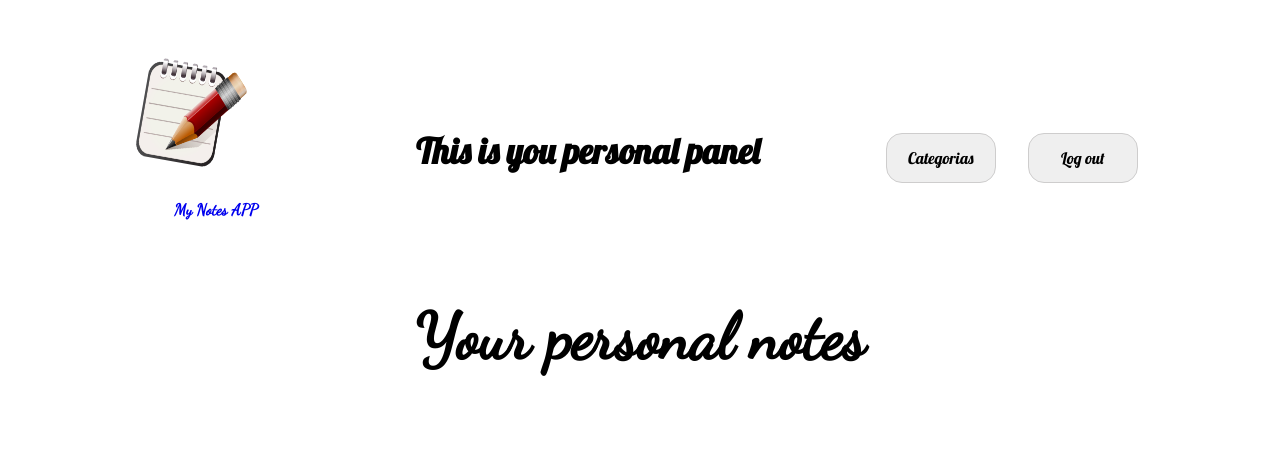
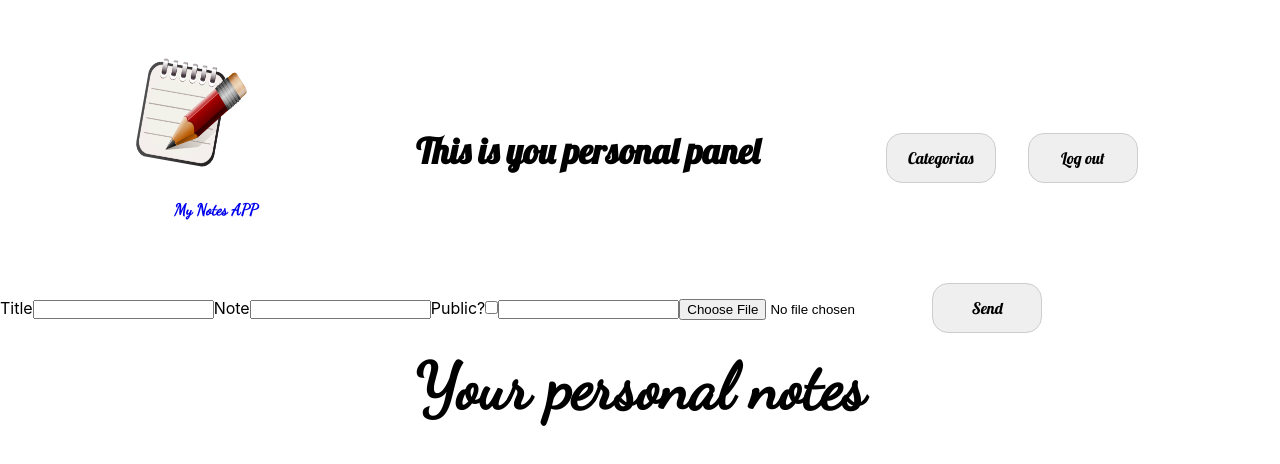
Before and after one commit to pablomonzon95/My_notes_app, a React (Create React App) app: page /panel in a window 1280 px wide. Shown: the top 464 px of the page. Built offline with nearby package versions, Linux system fonts and the light colour scheme.

Commit message:
añadido el post de la nota

```diff
--- a/src/App.js
+++ b/src/App.js
@@ -20,7 +20,8 @@ function App() {
       token !== "null" &&
       (window.location.pathname.includes("login") ||
         window.location.pathname === "/" ||
-        window.location.pathname === "register")
+        window.location.pathname === "register" ||
+        window.location.pathname === "")
     ) {
       window.location.pathname = "/panel"; // No uso el navigate por estar fuera del provider de router
     } else if (token === "null" && window.location.pathname.includes("panel")) {
--- /dev/null
+++ b/src/Components/AddNoteForm/index.js
@@ -0,0 +1,80 @@
+import { useState } from "react";
+import swal from "sweetalert";
+import axios from "axios";
+import { useNotes } from "../../hooks/useNotes";
+export const AddNoteForm = () => {
+  const { Notes, setNotes } = useNotes();
+  const [addNoteData, setaddNoteData] = useState({
+    title: "",
+    note: "",
+    public: false,
+    categoryId: "",
+  });
+  const handleInputChangeAddNoteData = (e) => {
+    let { name, value } = e.target;
+    let newData = { ...addNoteData, [name]: value };
+    setaddNoteData(newData);
+  };
+  const handleSubmitaddNoteData = async (e) => {
+    e.preventDefault();
+    const token = `Bearer ${localStorage.getItem("token")}`;
+    console.log(token);
+    try {
+      const { data } = await axios.post(
+        `${process.env.REACT_APP_BACKEND}/notes`,
+        addNoteData,
+        {
+          headers: {
+            authorization: token,
+          },
+        }
+      );
+    } catch (error) {
+      swal("An error has occured", error.response.data.message, "error");
+    }
+  };
+
+  return (
+    <form onSubmit={handleSubmitaddNoteData}>
+      <label htmlFor="title">Title</label>
+      <input
+        type="text"
+        name="title"
+        id="title"
+        required
+        onChange={handleInputChangeAddNoteData}
+      ></input>
+      <label htmlFor="note">Note</label>
+      <input
+        type="text"
+        name="note"
+        id="note"
+        required
+        onChange={handleInputChangeAddNoteData}
+      ></input>
+      <label htmlFor="public">Public?</label>
+      <input
+        type="checkbox"
+        name="public"
+        id="public"
+        onChange={handleInputChangeAddNoteData}
+      ></input>
+      {/* <label htmlFor="categoryId">Category</label> */}
+      <input
+        type="number"
+        required
+        name="categoryId"
+        id="categoryId"
+        onChange={handleInputChangeAddNoteData}
+      ></input>
+      <label htmlFor="addImage"></label>
+      <input
+        type="file"
+        name="addImage"
+        id="addImage"
+        onChange={handleInputChangeAddNoteData}
+      ></input>
+      <button type="submit">Send</button>
+    </form>
+  );
+};
--- a/src/Components/NotesSection/index.js
+++ b/src/Components/NotesSection/index.js
@@ -7,7 +7,7 @@ import { useNotes } from "../../hooks/useNotes";
 export const NotesSection = ({ title, notes }) => {
   const { UserNote, getNoteById } = useNotes();
   const [, setModal] = useModal();
-
+  console.log(UserNote.note);
   const convertImage = (dataNumeric) => {
     const bytes = new Uint8Array(dataNumeric);
 
@@ -24,10 +24,10 @@ export const NotesSection = ({ title, notes }) => {
     <div className="notesPanel">
       <h1>{title}</h1>
       <ul>
-        {notes.map((note, index) => {
+        {notes.map((note) => {
           return (
             <li
-              key={index}
+              key={note.id}
               onClick={() => {
                 getNoteById(note.id);
 
--- a/src/hooks/useNotes.js
+++ b/src/hooks/useNotes.js
@@ -41,8 +41,8 @@ export const useNotes = () => {
     );
     const data = response.data.data;
 
-    setUserNote(...[data]);
-    console.log(UserNote);
+    setUserNote(data);
+    /* console.log(UserNote); */
   };
 
   return { Notes, setNotes, getNoteById, UserNote, setUserNote };
--- a/src/views/UserPanel/index.js
+++ b/src/views/UserPanel/index.js
@@ -1,19 +1,21 @@
-import {Header} from "../../Components/Header"
-import { NotesSection } from "../../Components/NotesSection"
-import { useSession } from "../../context/sessionToken"
+import { AddNoteForm } from "../../Components/AddNoteForm";
+import { Header } from "../../Components/Header";
+import { NotesSection } from "../../Components/NotesSection";
+import { useSession } from "../../context/sessionToken";
 import { useNotes } from "../../hooks/useNotes";
 
+export const UserPanel = () => {
+  const { Notes } = useNotes();
 
-
-export const UserPanel = () => {
-    const {Notes} = useNotes()
-
-    const [, , logout] = useSession()
-    return <div className="userPanel">
-        <Header viewtitle = "This is you personal panel">
-        <button >Categorias</button>
+  const [, , logout] = useSession();
+  return (
+    <div className="userPanel">
+      <Header viewtitle="This is you personal panel">
+        <button>Categorias</button>
         <button onClick={() => logout()}>Log out</button>
-        </Header>
-        <NotesSection title="Your personal notes" notes={Notes}></NotesSection>
+      </Header>
+      <AddNoteForm></AddNoteForm>
+      <NotesSection title="Your personal notes" notes={Notes}></NotesSection>
     </div>
-}
+  );
+};
```
Also changed, not shown: src/Components/AddNoteForm/style.css (added).
